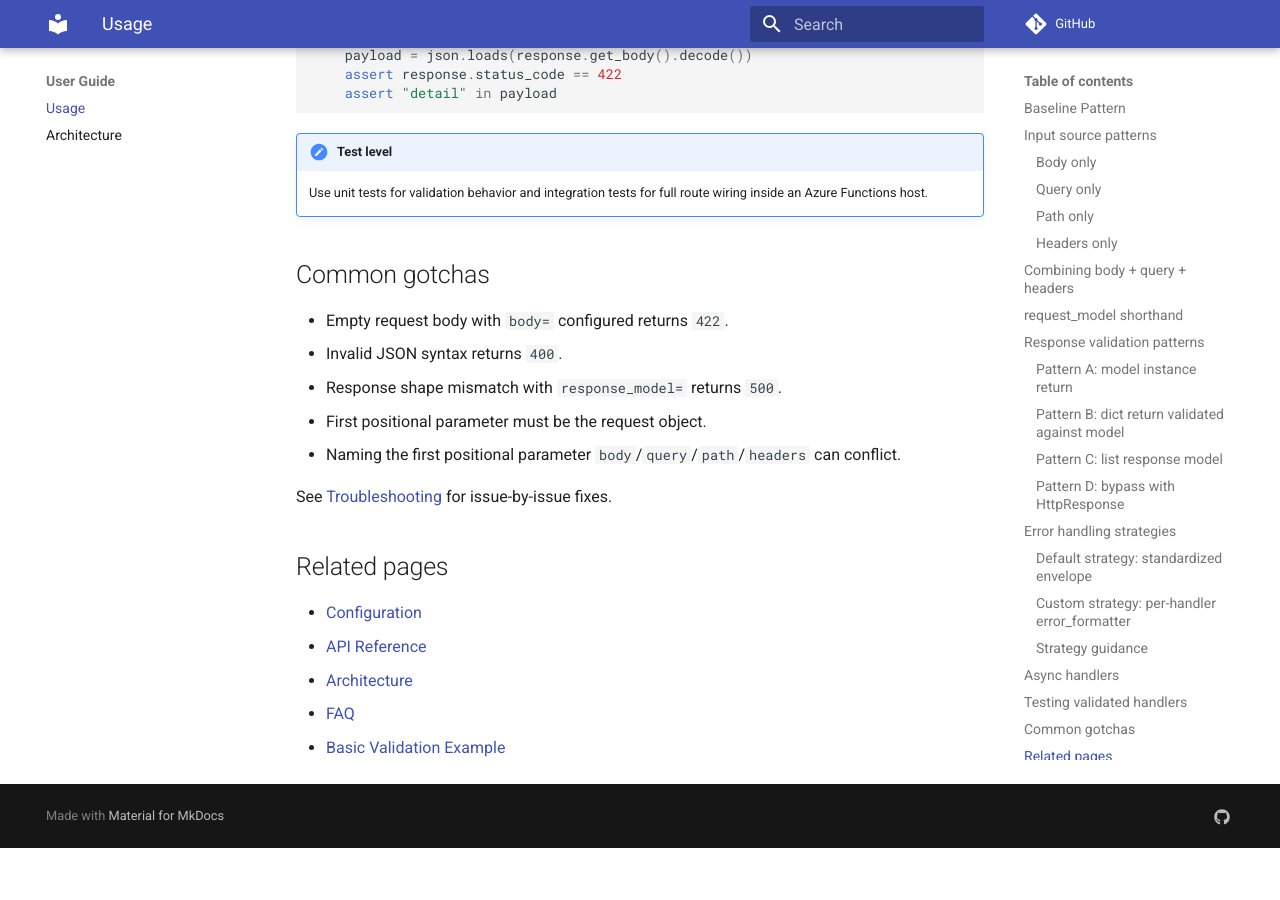
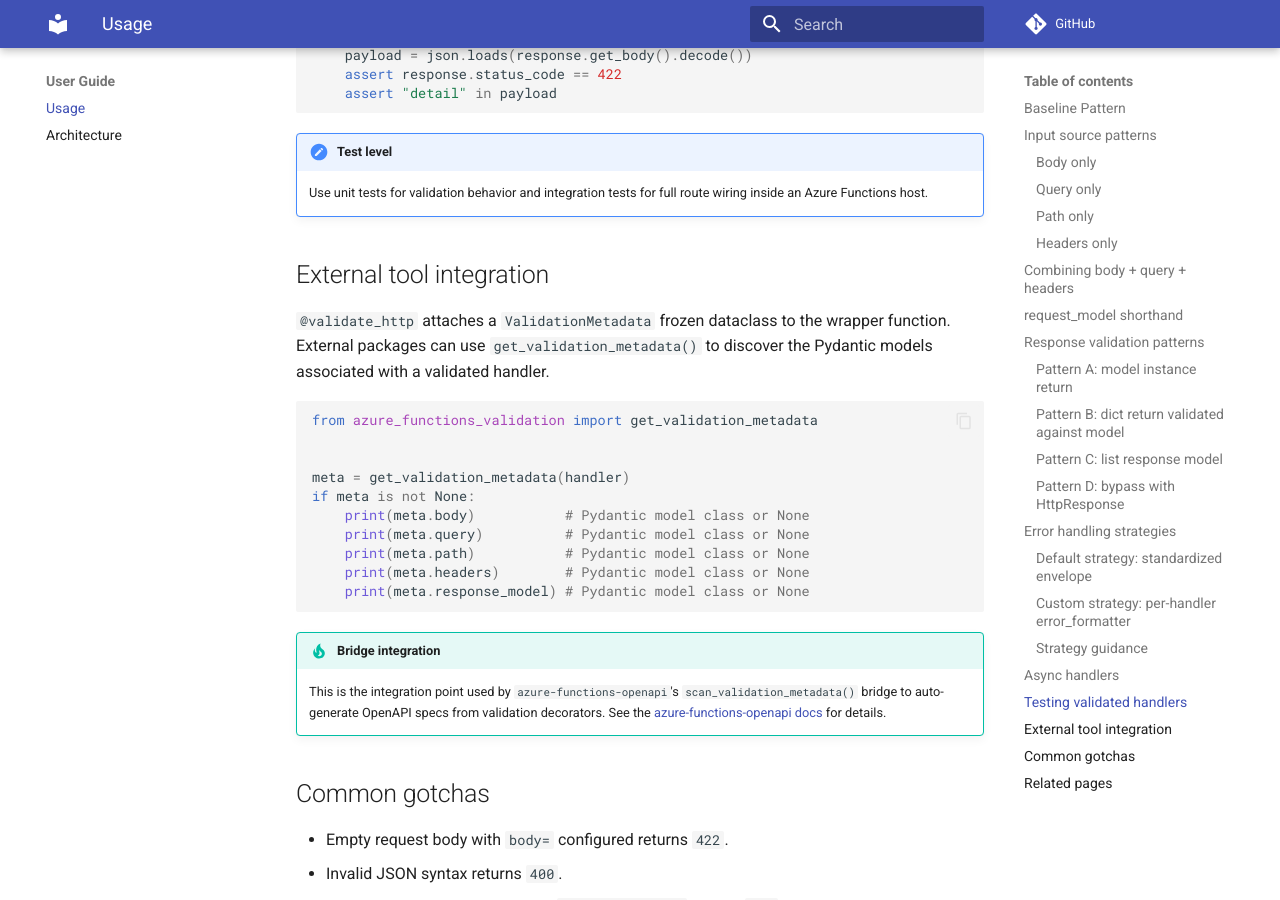
Before and after one commit to yeongseon/azure-functions-validation-python, an MkDocs documentation site: the page built from docs/usage.md, in a window 1280 px wide and 900 px high, scrolled down 7070 px. Built offline with MkDocs 1.6.1 and Material for MkDocs 9.7.7, drawn with Linux system fonts in a browser that asks for light colours; comment, search, counter and statistics services are not loaded; before the commit the page ends 7918 px from its top, so only the background shows below that.

Commit message:
docs: document ValidationMetadata and get_validation_metadata public API
Add API reference, usage guide section, and LLM reference entries for the
new ValidationMetadata dataclass and get_validation_metadata() helper
exposed in v0.7.0 for external tool integration.

````diff
--- a/docs/usage.md
+++ b/docs/usage.md
@@ -342,6 +342,33 @@ def test_create_user_validation_error() -> None:
     Use unit tests for validation behavior and integration tests for full
     route wiring inside an Azure Functions host.
 
+## External tool integration
+
+`@validate_http` attaches a `ValidationMetadata` frozen dataclass to the wrapper
+function. External packages can use `get_validation_metadata()` to discover the
+Pydantic models associated with a validated handler.
+
+```python
+from azure_functions_validation import get_validation_metadata
+
+
+meta = get_validation_metadata(handler)
+if meta is not None:
+    print(meta.body)           # Pydantic model class or None
+    print(meta.query)          # Pydantic model class or None
+    print(meta.path)           # Pydantic model class or None
+    print(meta.headers)        # Pydantic model class or None
+    print(meta.response_model) # Pydantic model class or None
+```
+
+!!! tip "Bridge integration"
+    This is the integration point used by `azure-functions-openapi`'s
+    `scan_validation_metadata()` bridge to auto-generate OpenAPI specs from
+    validation decorators. See the
+    [azure-functions-openapi docs](https://yeongseon.github.io/azure-functions-openapi/)
+    for details.
+
+
 ## Common gotchas
 
 - Empty request body with `body=` configured returns `422`.
--- a/llms.txt
+++ b/llms.txt
@@ -23,6 +23,8 @@ response schemas. FastAPI-like developer experience without the web framework.
 - `ErrorFormatter` — Custom error formatting callback
 - `ResponseValidationError` — Error raised when response validation fails
 - `SerializationError` — Error raised when serialization fails
+- `ValidationMetadata` — Frozen dataclass exposing validation configuration for external tools
+- `get_validation_metadata(func)` — Retrieve validation metadata from a decorated handler (returns None if absent)
 
 ## Key Concepts
 
````
Also changed, not shown: docs/api.md (+41 -3 lines), llms-full.txt (+22 -0 lines).
